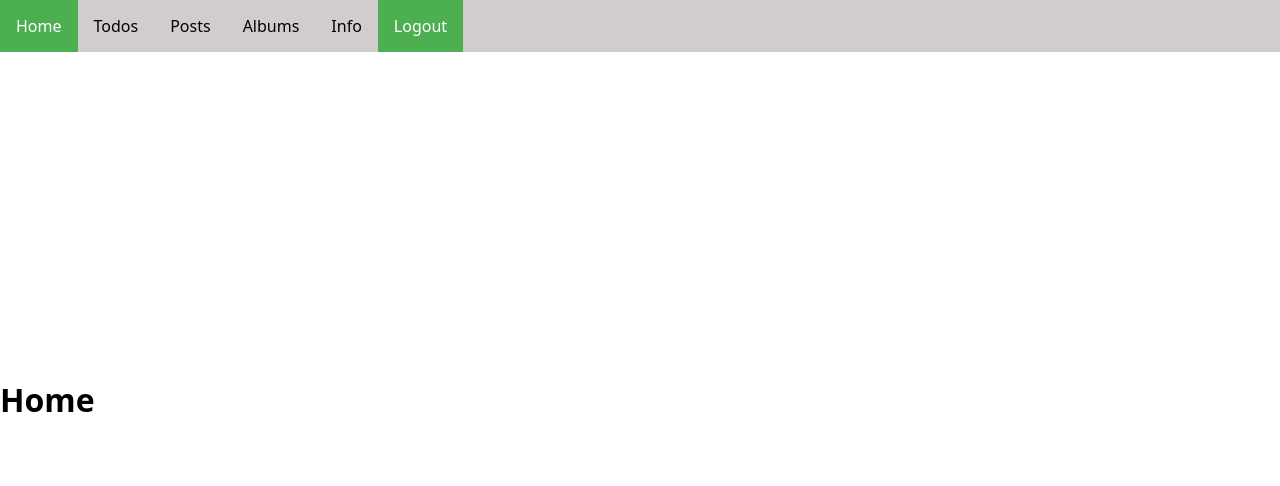
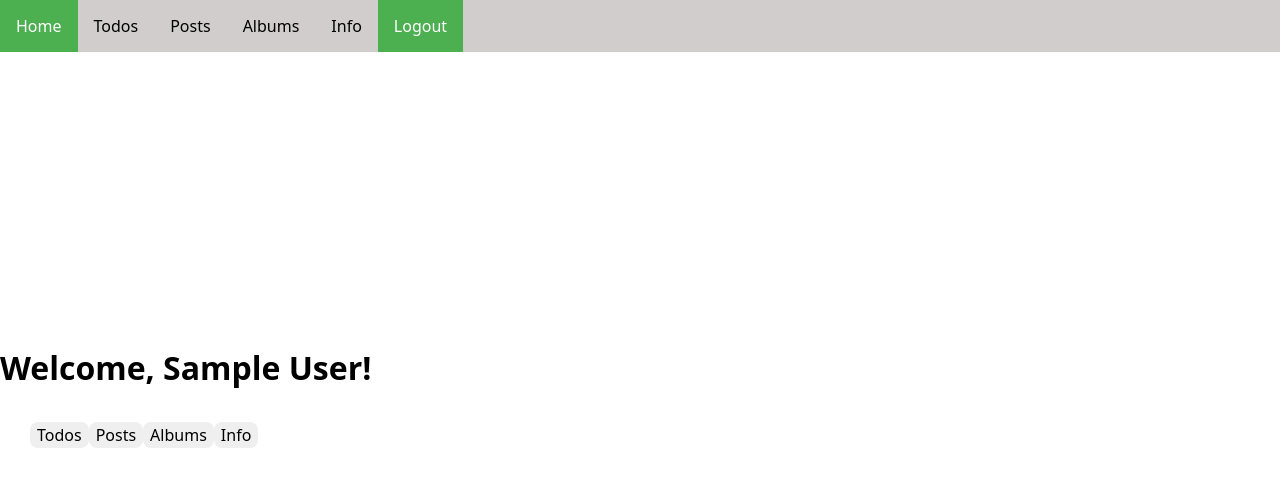
Before and after one commit to tehilabenmoshe/full_stack_project5, a React (Vite) app in the folder project5/: page /home in a window 1280 px wide. Shown: the top 486 px of the page. Built offline with nearby package versions, Linux system fonts and the light colour scheme; sample sign-in values are in the browser's storage; a web font is replaced by a local one.

Commit message:
add basic home page

```diff
--- a/project5/src/pages/Home.jsx
+++ b/project5/src/pages/Home.jsx
@@ -1,5 +1,24 @@
-import React from 'react';
+import React, { useEffect, useState } from 'react';
+import { useNavigate } from 'react-router-dom';
 
 export default function Home() {
-    return <h1>Home</h1>;
+  const [user, setUser] = useState(null);
+  const navigate = useNavigate();
+
+  useEffect(() => {
+    const savedUser = localStorage.getItem('user');
+    if (savedUser) setUser(JSON.parse(savedUser));
+  }, []);
+
+  return (
+    <div>
+      <h1>Welcome{user ? `, ${user.name || user.username}` : ''}!</h1>
+      <div style={{ margin: 30 }}>
+        <button onClick={() => navigate('/todos')} >Todos</button>
+        <button onClick={() => navigate('/posts')} >Posts</button>
+        <button onClick={() => navigate('/albums')} >Albums</button>
+        <button onClick={() => navigate('/info')} >Info</button>
+      </div>
+    </div>
+  );
 }
```
